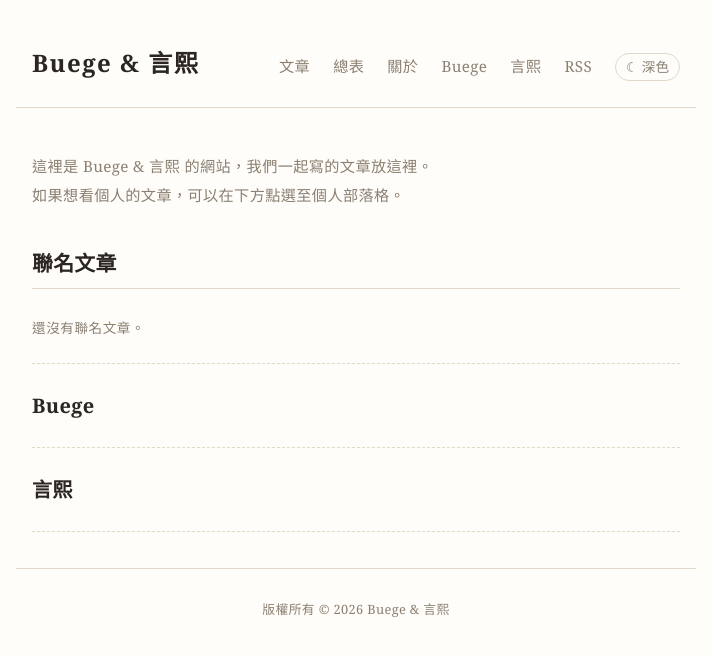
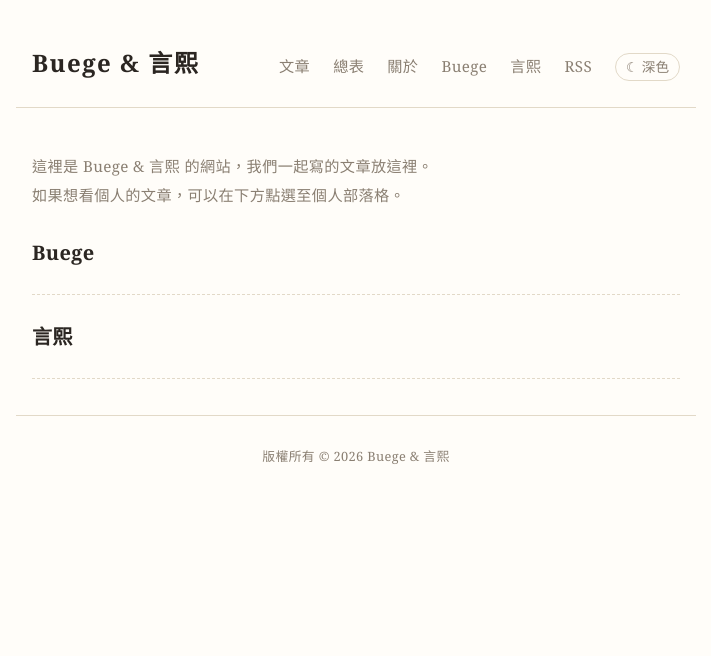
Before and after one commit to buege1216/buege.net, a Jekyll site: the page built from index.html, in a window 1280 px wide. Shown: the top 656 px of the page, without its empty margins (284-995 px from the left). Built offline with Jekyll 4.4.1, drawn with Linux system fonts in a browser that asks for light colours.

Commit message:
沒有聯名文章時不顯示該區

```diff
--- a/index.html
+++ b/index.html
@@ -2,6 +2,7 @@
 layout: default
 ---
 <p class="excerpt">這裡是 Buege &amp; 言熙 的網站，我們一起寫的文章放這裡。<br>如果想看個人的文章，可以在下方點選至個人部落格。</p>
+{% if site.posts.size > 0 %}
 <h2 class="archive-year">聯名文章</h2>
 <ul class="post-list">
   {% for post in site.posts %}
@@ -10,10 +11,9 @@ layout: default
     <div class="meta">{{ post.date | date_to_xmlschema | slice: 0, 10 }}{% if post.author %} · {{ post.author }}{% endif %}</div>
     {% if post.excerpt %}<p class="excerpt">{{ post.excerpt | strip_html | truncate: 90 }}</p>{% endif %}
   </li>
-  {% else %}
-  <li class="meta">還沒有聯名文章。</li>
   {% endfor %}
 </ul>
+{% endif %}
 <ul class="post-list">
   <li><a class="post-title" href="https://buege.buege.net/">Buege</a></li>
   <li><a class="post-title" href="https://yanxi.buege.net/">言熙</a></li>
```
